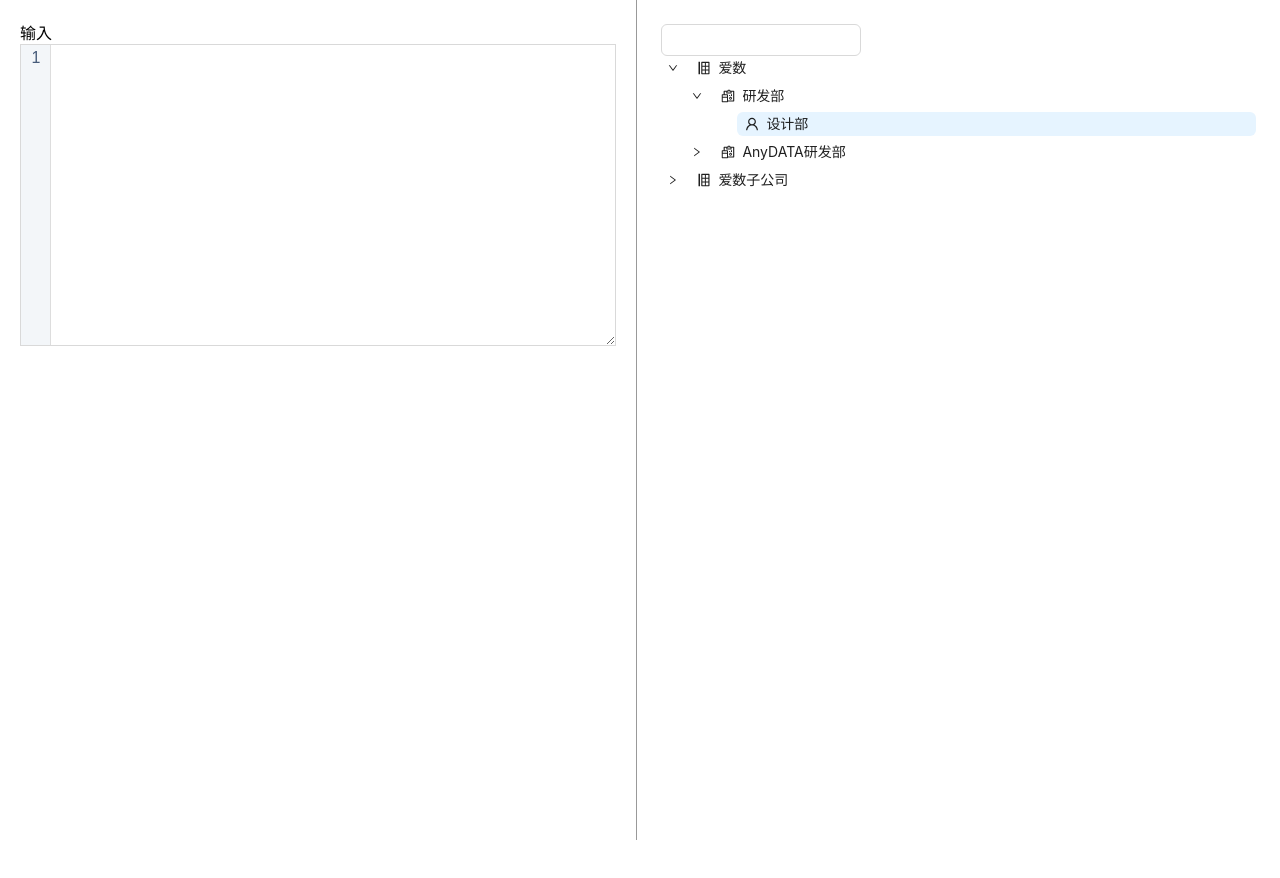
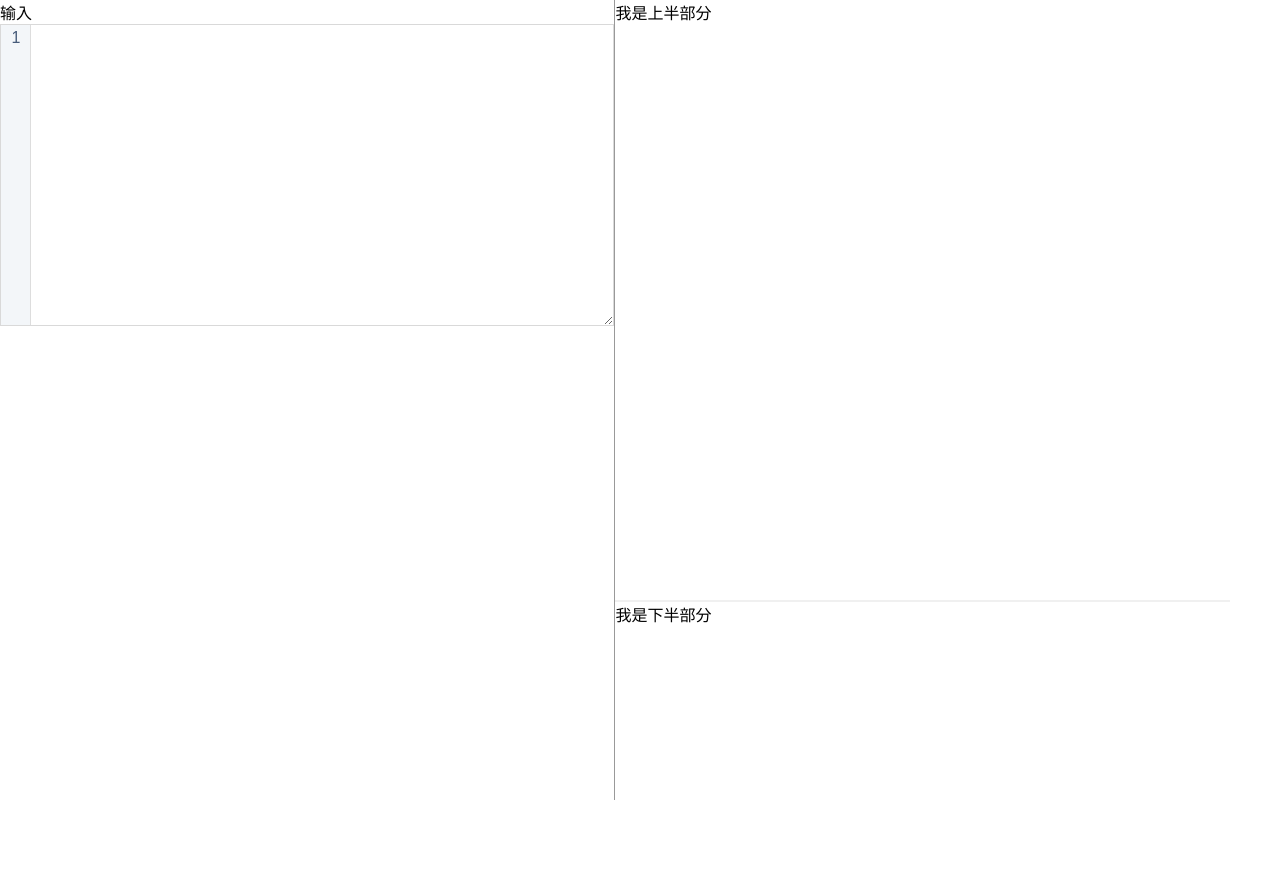
Before and after one commit to hyutils/my-website, a React app in the folder webui/: page / in a window 1280 px wide. Shown: the top 878 px of the page. After the commit the page ends 802 px from the top, so only its background shows below. Built offline with nearby package versions, Linux system fonts and the light colour scheme; what react-intl-universal would draw is missing.

Commit message:
y轴拖动

```diff
--- /dev/null
+++ b/webui/src/components/DragBox/DragY.tsx
@@ -0,0 +1,50 @@
+/**
+ * 拖拽拉伸线条,Y方向
+ */
+ import React, { useRef } from 'react';
+
+ export interface DragLineProps {
+   className?: string;
+   style?: React.CSSProperties;
+   onStart?: () => void;
+   onEnd?: (y: number) => void;
+   /**
+    * 位置发生变化的回调
+    * y 是相对于定位父元素的偏移量
+    */
+   onChange?: (y: number) => void;
+ }
+
+ const DragLine = (props: DragLineProps) => {
+   const { className, style, onChange, onStart, onEnd } = props;
+   const startY = useRef(0);
+   const currentY = useRef(0);
+
+   const onDragStart = (e: React.MouseEvent) => {
+     e.stopPropagation();
+     e.preventDefault();
+     onStart?.();
+     document.addEventListener('mousemove', onDragging);
+     document.addEventListener('mouseup', onDragEnd);
+     startY.current = e.pageY;
+   };
+
+   const onDragging = (e: MouseEvent) => {
+     e.stopPropagation();
+     e.preventDefault();
+     const offsetY = startY.current - e.pageY;
+     currentY.current = offsetY;
+     onChange?.(offsetY);
+   };
+
+   const onDragEnd = (e: MouseEvent) => {
+     document.removeEventListener('mousemove', onDragging);
+     document.removeEventListener('mouseup', onDragEnd);
+     onEnd?.(currentY.current);
+     startY.current = 0;
+   };
+
+   return <div className={className} style={style} onMouseDown={onDragStart} />;
+ };
+
+ export default DragLine;
--- a/webui/src/index.css
+++ b/webui/src/index.css
@@ -1,4 +1,5 @@
-body{
+body, html, #root{
   padding: 0;
   margin: 0;
+  height: 100%;
 }
--- /dev/null
+++ b/webui/src/pages/Drag/dragY.tsx
@@ -0,0 +1,27 @@
+import React, { useState } from "react";
+import DragLineY from "../../components/DragBox/DragY";
+
+import "./style.less";
+export default function DragY() {
+  const [height, setHeight] = useState<number>(200);
+
+  const onChangeHeight = (offsetY: number) => {
+    console.log("拖动的Y", offsetY);
+    const y = offsetY + height;
+    const newY = y < 200 ? 200 : y > 800 ? 800 : y;
+    setHeight(newY);
+  };
+  return (
+    <div className="DragYWrapperRoot">
+      <div style={{ height: `calc(100% - ${height}px)` }}>我是上半部分</div>
+      <DragLineY
+        className="lineY"
+        style={{ bottom: height -5 }}
+        onChange={onChangeHeight}
+      />
+      <div style={{ height }} className="bottomWrapper">
+        我是下半部分
+      </div>
+    </div>
+  );
+}
--- a/webui/src/pages/Drag/style.less
+++ b/webui/src/pages/Drag/style.less
@@ -17,3 +17,23 @@
     background: transparent;
   }
 }
+
+.DragYWrapperRoot{
+  width: 100%;
+  height: 100%;
+  position: relative;
+
+  .lineY{
+    position: absolute;
+    z-index: 1;
+    left: 0;
+    right: 0;
+    height: 10px;
+    background: transparent;
+    cursor: row-resize;
+  }
+
+  .bottomWrapper{
+    border-top: 2px solid rgba(0,0,0,0.06);
+  }
+}
--- a/webui/src/pages/index.tsx
+++ b/webui/src/pages/index.tsx
@@ -7,7 +7,7 @@ import ChangeLang from "../components/ChangeLanguage/intl";
 import intl from "react-intl-universal";
 
 import Department from "./RenderTree";
-
+import DragY from "./Drag/dragY";
 import "./style.less";
 const AppIndex = () => {
   const { t } = useTranslation();
@@ -17,7 +17,8 @@ const AppIndex = () => {
         <MyEdtior />
       </div>
       <div className="right-bigData">
-        <Department />
+        {/* <Department /> */}
+        <DragY />
       </div>
     </div>
   );
--- a/webui/src/pages/style.less
+++ b/webui/src/pages/style.less
@@ -1,18 +1,18 @@
 .pageRoot {
   width: 100%;
-  // height: 100%;
-  min-height: 980px;
+  height: 100%;
+  // min-height: 980px;
   display: flex;
 
   .left-demo {
     width: 48%;
-    height: 100vh;
-    padding: 20px;
+    height: 100%;
+    // padding: 20px;
     border-right: 1px solid #999;
   }
 
   .right-bigData {
-    padding: 24px;
+    // padding: 24px;
     width: 48%;
     height: 100%;
   }
```
